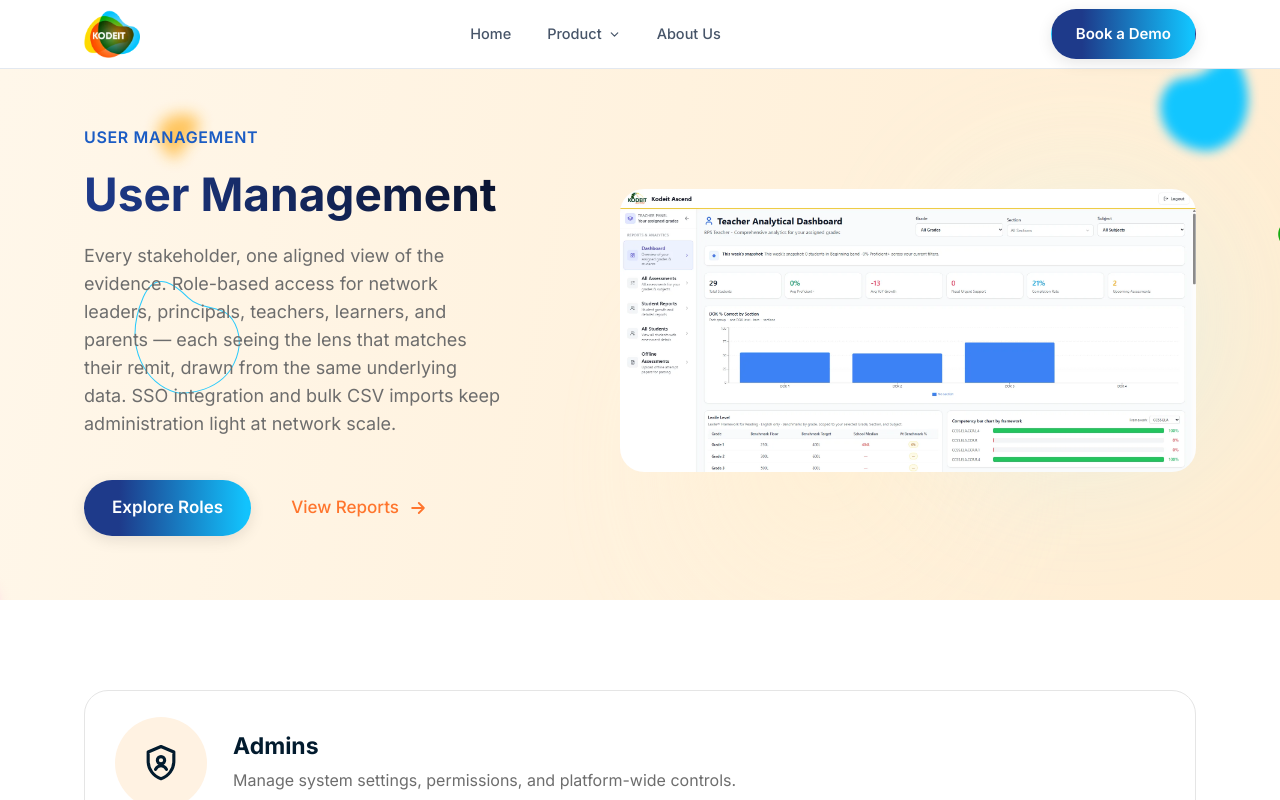
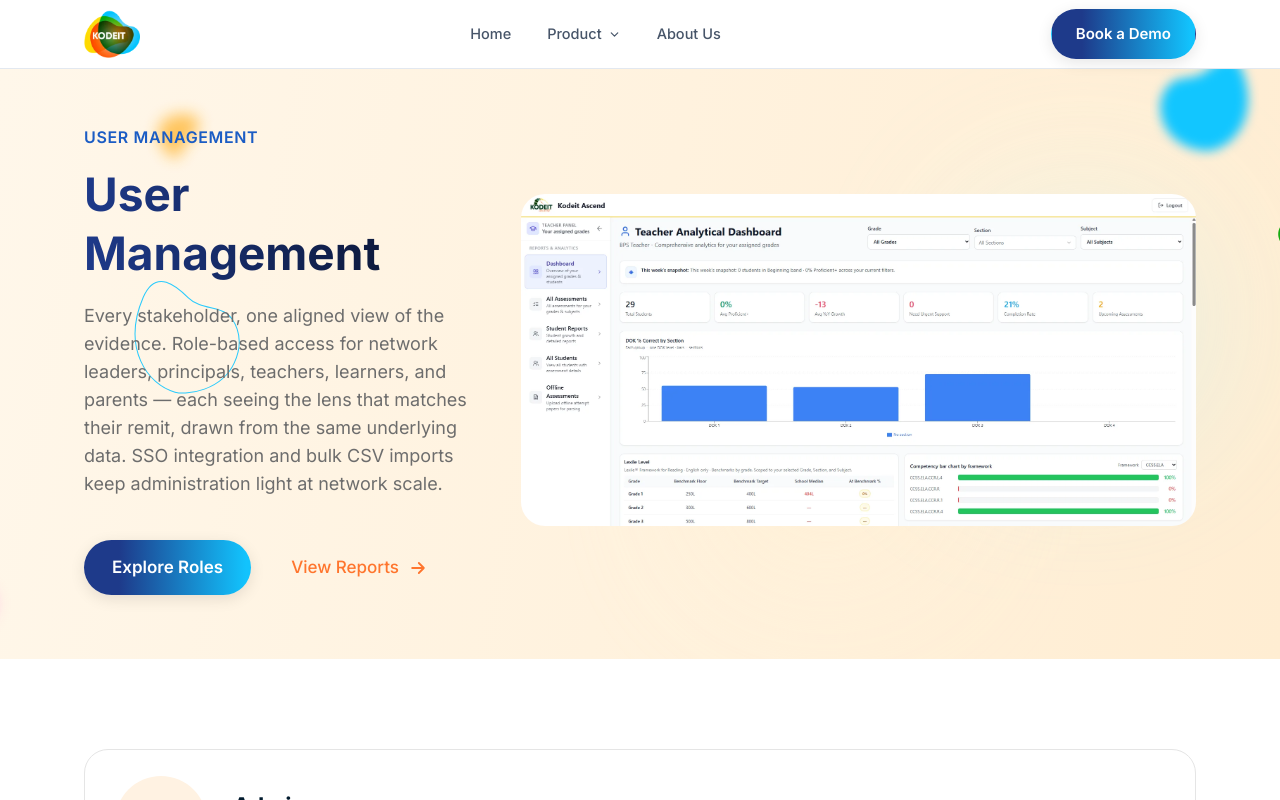
Before and after one commit to techviron-admin/kodeit-ascend, a Next.js app in the folder kodeit-next/: page /users in a window 1280 px wide. Shown: the top 800 px of the page. Built offline with nearby package versions, Linux system fonts and the light colour scheme.

Commit message:
Enlarge module hero images (wider visual column, larger sizes hint)

```diff
--- a/kodeit-next/app/modules.css
+++ b/kodeit-next/app/modules.css
@@ -41,8 +41,8 @@
   position: relative;
   z-index: 1;
   display: grid;
-  grid-template-columns: 1fr 1.2fr;
-  gap: 56px;
+  grid-template-columns: 1fr 1.7fr;
+  gap: 40px;
   align-items: center;
 }
 .md-hero .kd-eyebrow {
--- a/kodeit-next/components/ModuleHero.jsx
+++ b/kodeit-next/components/ModuleHero.jsx
@@ -63,7 +63,7 @@
             height={716}
             priority
             quality={90}
-            sizes="(max-width: 980px) 100vw, 640px"
+            sizes="(max-width: 980px) 100vw, 720px"
           />
         </div>
       </div>
```
